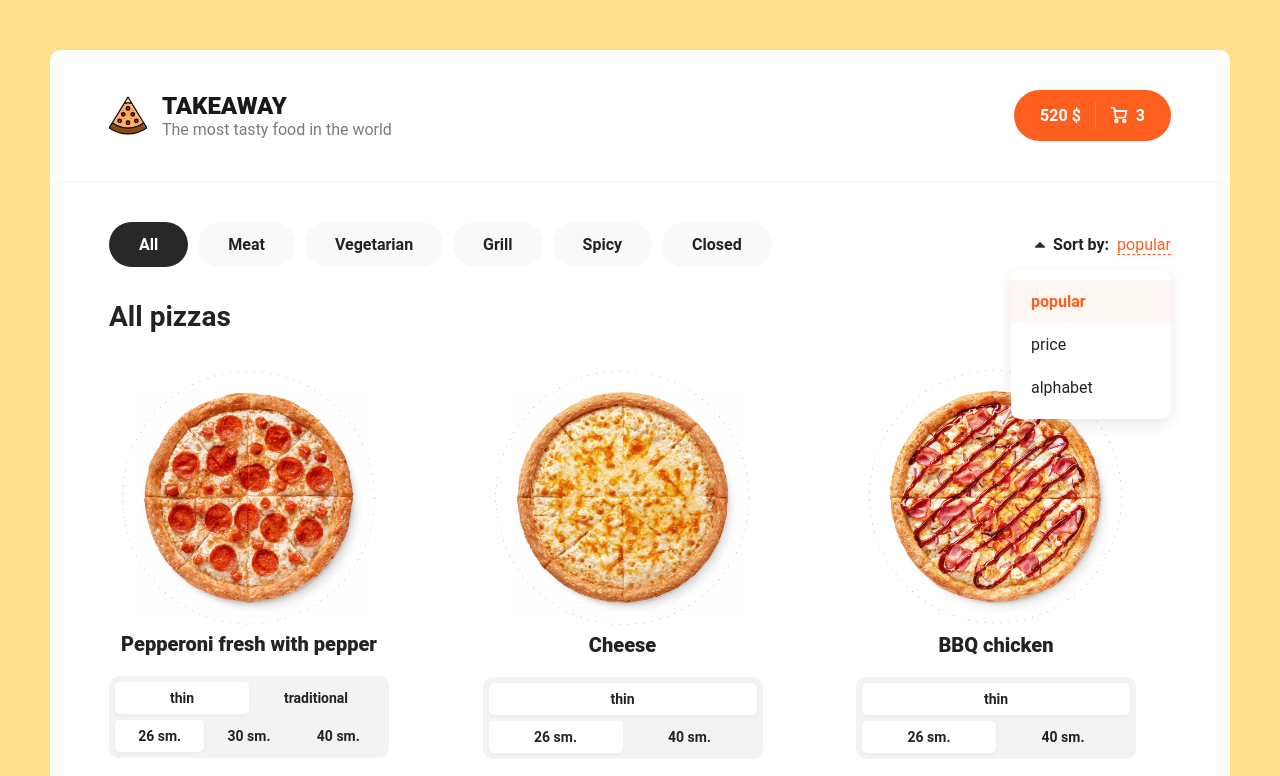
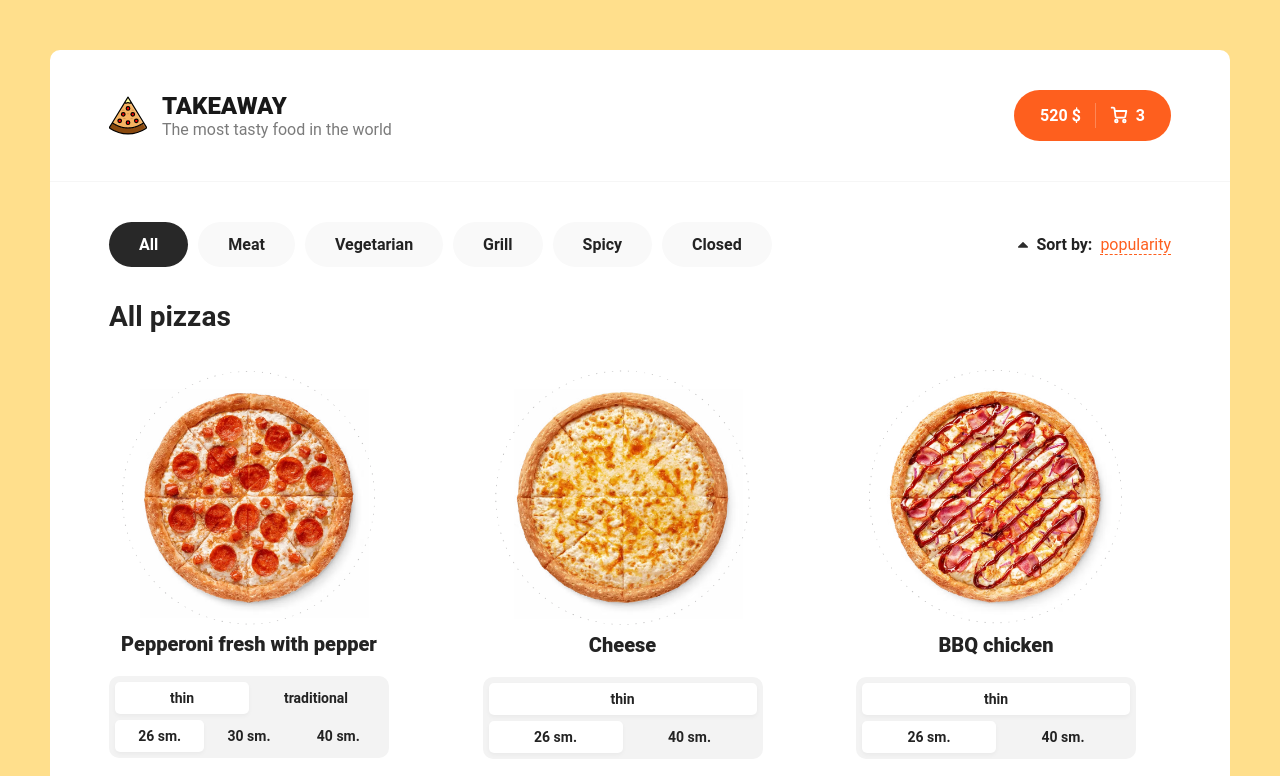
Before and after one commit to denys-zdor83/take-away, a React (Create React App) app: page /cart in a window 1280 px wide. Shown: the top 776 px of the page. Built offline with nearby package versions, Linux system fonts and the light colour scheme; the HTML template or start-up script is replaced by a standard one.

Commit message:
Sorting: Created sorting popup

```diff
--- a/src/components/Sort.jsx
+++ b/src/components/Sort.jsx
@@ -1,22 +1,50 @@
+import { useState } from 'react';
+
 function Sort() {
+  const [isOpen, setIsOpen] = useState(false);
+  const [selected, setSelected] = useState(0);
+
+  const list = ['popularity', 'price', 'alphabetically'];
+  const sortName = list[selected];
+
+  const onClickSort = idx => {
+    setSelected(idx);
+    setIsOpen(false);
+  };
+
   return (
     <div className="sort">
       <div className="sort__label">
-        <svg width="10" height="6" viewBox="0 0 10 6" fill="none" xmlns="http://www.w3.org/2000/svg">
-          <path d="M10 5C10 5.16927 9.93815 5.31576 9.81445 5.43945C9.69075 5.56315 9.54427 5.625 9.375 5.625H0.625C0.455729 5.625 0.309245 5.56315 0.185547 5.43945C0.061849 5.31576 0 5.16927 0 5C0 4.83073 0.061849 4.68424 0.185547 4.56055L4.56055 0.185547C4.68424 0.061849 4.83073 0 5 0C5.16927 0 5.31576 0.061849 5.43945 0.185547L9.81445 4.56055C9.93815 4.68424 10 4.83073 10 5Z" fill="#2C2C2C"></path>
+        <svg
+          width="10"
+          height="6"
+          viewBox="0 0 10 6"
+          fill="none"
+          xmlns="http://www.w3.org/2000/svg">
+          <path
+            d="M10 5C10 5.16927 9.93815 5.31576 9.81445 5.43945C9.69075 5.56315 9.54427 5.625 9.375 5.625H0.625C0.455729 5.625 0.309245 5.56315 0.185547 5.43945C0.061849 5.31576 0 5.16927 0 5C0 4.83073 0.061849 4.68424 0.185547 4.56055L4.56055 0.185547C4.68424 0.061849 4.83073 0 5 0C5.16927 0 5.31576 0.061849 5.43945 0.185547L9.81445 4.56055C9.93815 4.68424 10 4.83073 10 5Z"
+            fill="#2C2C2C"></path>
         </svg>
         <b>Sort by:</b>
-        <span>popular</span>
+        <span onClick={() => setIsOpen(!isOpen)}>{sortName}</span>
       </div>
-      <div className="sort__popup">
-        <ul>
-          <li className="active">popular</li>
-          <li>price</li>
-          <li>alphabet</li>
-        </ul>
-      </div>
+      {isOpen && (
+        <div className="sort__popup">
+          <ul>
+            {list.map((name, idx) => (
+              <li
+                onClick={() => onClickSort(idx)}
+                key={idx}
+                className={selected === idx ? 'active' : ''}
+              >
+                {name}
+              </li>
+            ))}
+          </ul>
+        </div>
+      )}
     </div>
-  )
+  );
 }
 
-export default Sort
+export default Sort;
```
